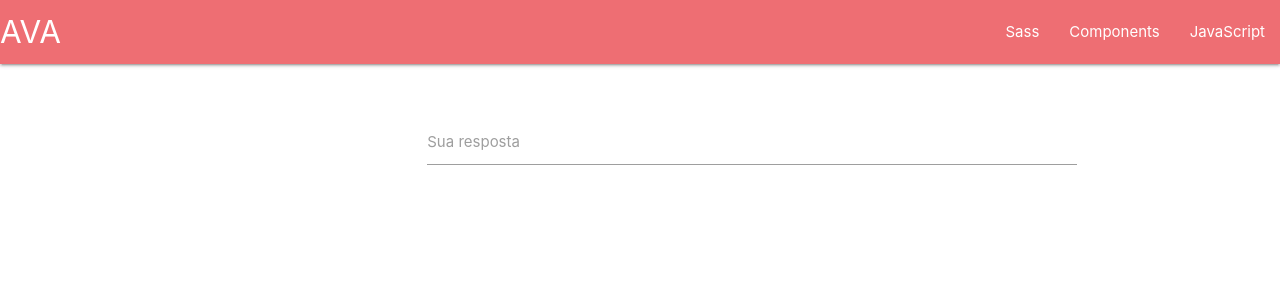
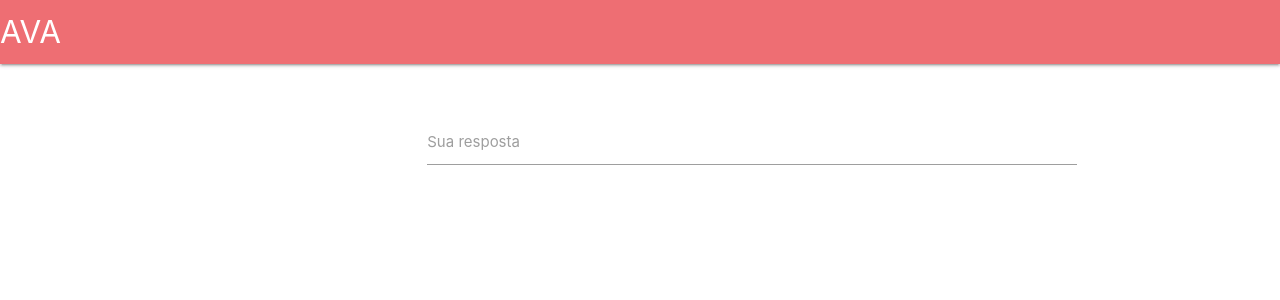
Before and after one commit to patrickporto/elearning, a Django app: page /messenger/ in a window 1280 px wide. Shown: the top 300 px of the page. Run offline with Django 3.2, Linux system fonts and the light colour scheme; style sheets or scripts are compiled from the project's sources; some libraries are stand-ins or nearby versions.

Commit message:
Remove itens desncessários do menu

```diff
--- a/ava/common/templates/base.html
+++ b/ava/common/templates/base.html
@@ -14,11 +14,6 @@
         <nav>
             <div class="nav-wrapper">
                 <a href="#" class="brand-logo">AVA</a>
-                <ul id="nav-mobile" class="right hide-on-med-and-down">
-                <li><a href="sass.html">Sass</a></li>
-                <li><a href="badges.html">Components</a></li>
-                <li><a href="collapsible.html">JavaScript</a></li>
-                </ul>
             </div>
         </nav>
     </div>
```
